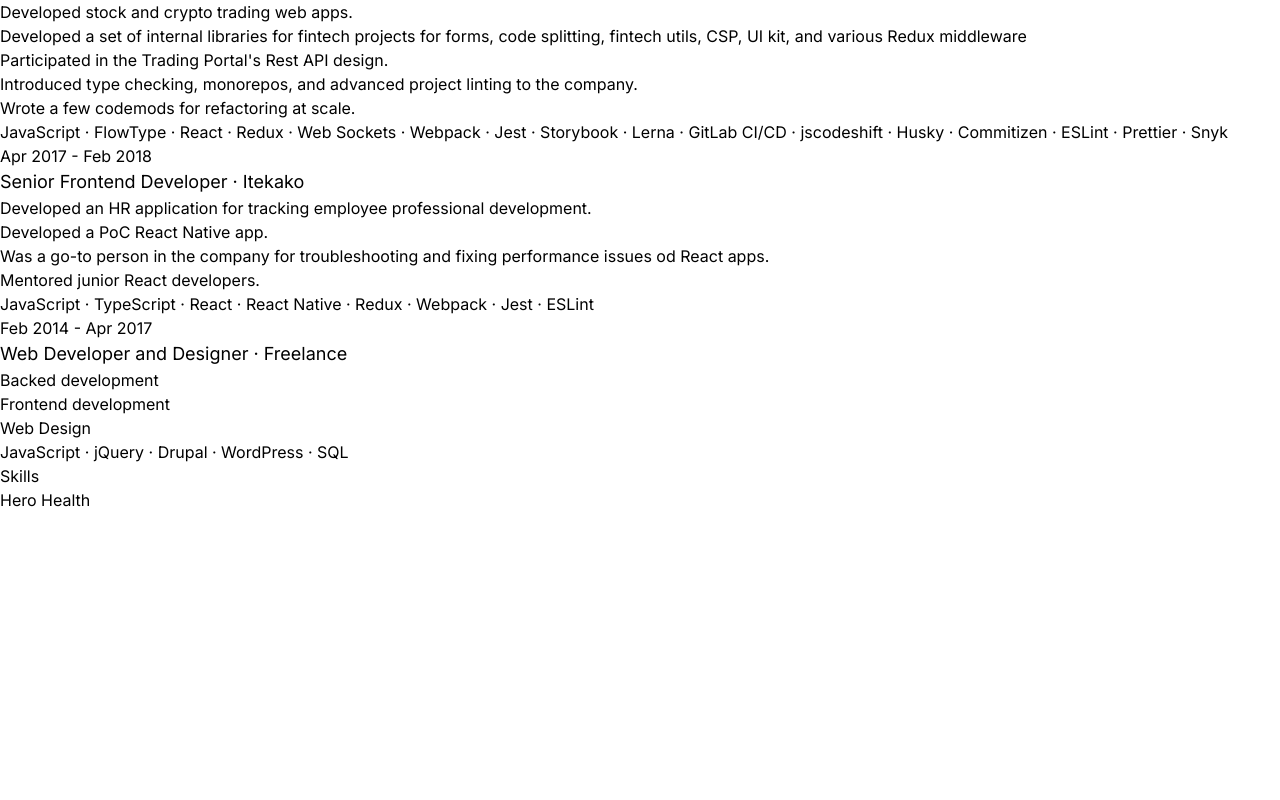
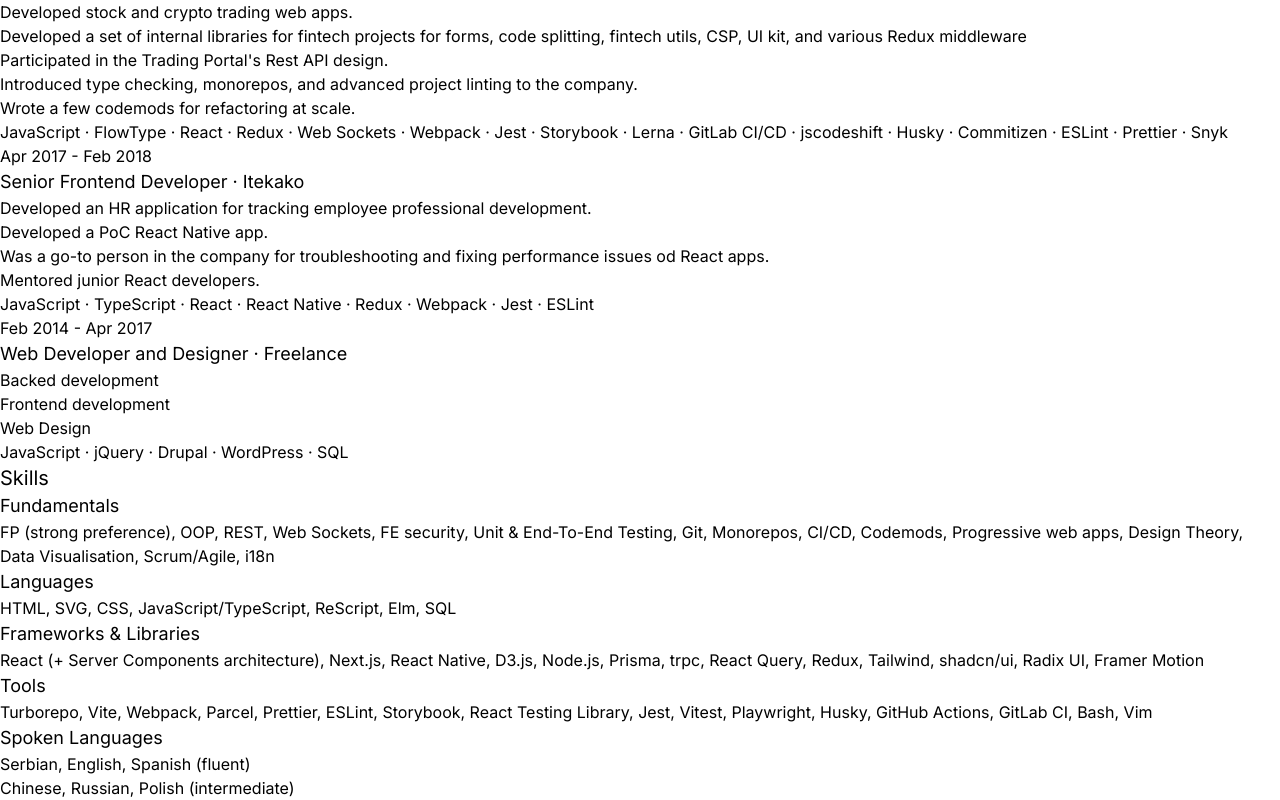
Before and after one commit to miletich/miletich, a Next.js app in the folder apps/web/: page / in a window 1280 px wide. Shown: the part 882-1682 px from the top of the page. Before the commit the page ends 1394 px from the top, so only its background shows below. Built offline with nearby package versions, Linux system fonts and the light colour scheme.

Commit message:
feat(web): init skills section

```diff
--- a/apps/web/app/page.tsx
+++ b/apps/web/app/page.tsx
@@ -1,5 +1,6 @@
 import Logo from 'common/Logo';
 import Experience from './sections/Experience';
+import Skills from './sections/Skills';
 
 export default function Page(): JSX.Element {
   return (
@@ -12,13 +13,7 @@
       </header>
       <main>
         <Experience />
-
-        <article>
-          <h2>Skills</h2>
-          <section>
-            <h3>Hero Health</h3>
-          </section>
-        </article>
+        <Skills />
       </main>
     </>
   );
--- /dev/null
+++ b/apps/web/app/sections/Skills.tsx
@@ -0,0 +1,34 @@
+import { skills } from 'data/skills';
+import { languages } from 'data/languages';
+import Article from '../components/Article';
+import H2 from '../components/H2';
+import Section from '../components/Section';
+import H3 from '../components/H3';
+import P from '../components/P';
+
+export default function Skills(): JSX.Element {
+  console.log(languages);
+
+  return (
+    <Article id="skills">
+      <H2>Skills</H2>
+      {Object.entries(skills).map(([key, value]) => (
+        <Section key={key}>
+          <H3>{key.replace(/\b\w/g, (s) => s.toUpperCase())}</H3>
+          <P>{value.join(', ')}</P>
+        </Section>
+      ))}
+      <Section>
+        <H3>Spoken Languages</H3>
+        <P>{`${languages
+          .filter((language) => language.level === 'fluent')
+          .map((language) => language.name)
+          .join(', ')} (fluent)`}</P>
+        <P>{`${languages
+          .filter((language) => language.level === 'intermediate')
+          .map((language) => language.name)
+          .join(', ')} (intermediate)`}</P>
+      </Section>
+    </Article>
+  );
+}
--- a/packages/data/languages/index.ts
+++ b/packages/data/languages/index.ts
@@ -1,4 +1,5 @@
 import { z } from 'zod';
+import languagesJson from './languages.json';
 
 export const languageLevelSchema = z.union([
   z.literal('fluent'),
@@ -16,3 +17,5 @@
 export type Language = z.infer<typeof languageSchema>;
 
 export const languagesSchema = z.array(languageSchema);
+
+export const languages = languagesSchema.parse(languagesJson);
--- a/packages/data/languages/languages.json
+++ b/packages/data/languages/languages.json
@@ -1,5 +1,4 @@
-{
-  "languages": [
+[
   { "name": "Serbian", "level": "fluent" },
   { "name": "English", "level": "fluent" },
   { "name": "Spanish", "level": "fluent" },
@@ -7,4 +6,3 @@
   { "name": "Russian", "level": "intermediate" },
   { "name": "Polish", "level": "intermediate" }
 ]
-}
```
Lines whose indentation alone changed are shown as unchanged.
